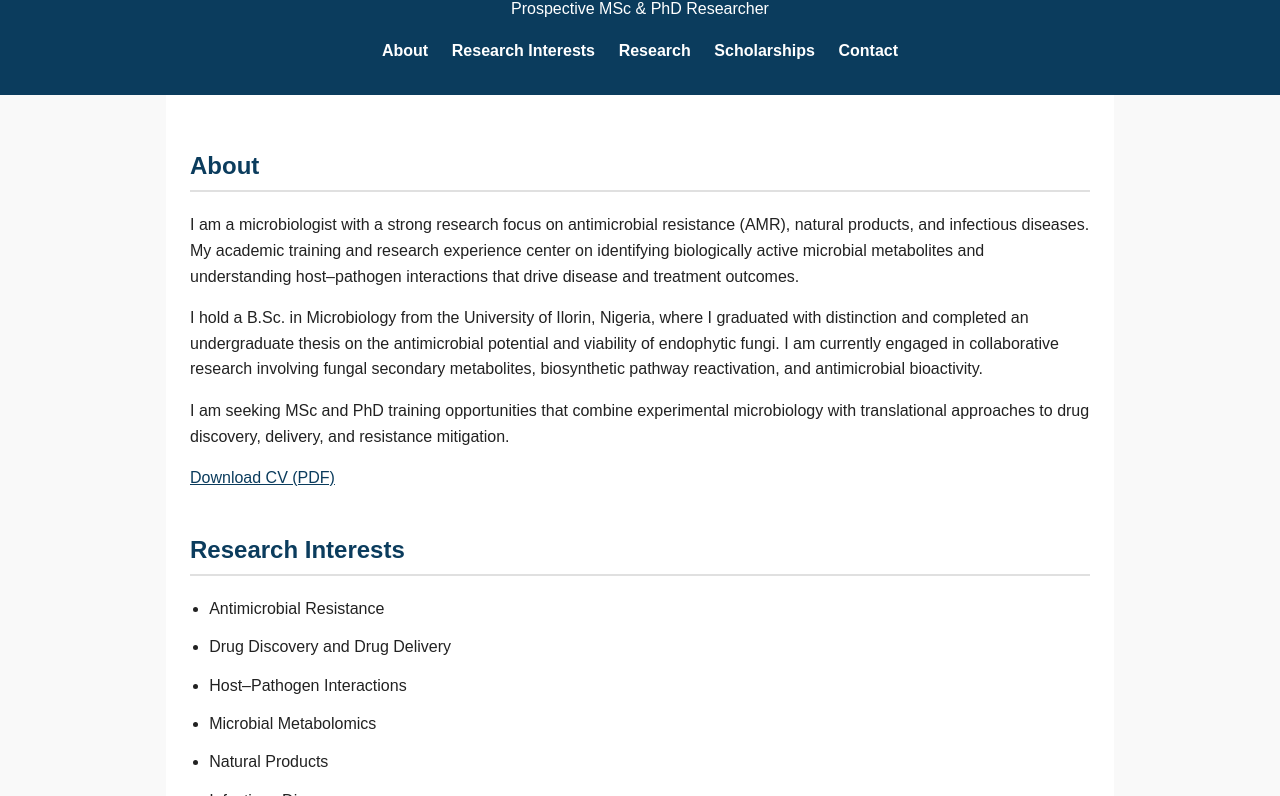
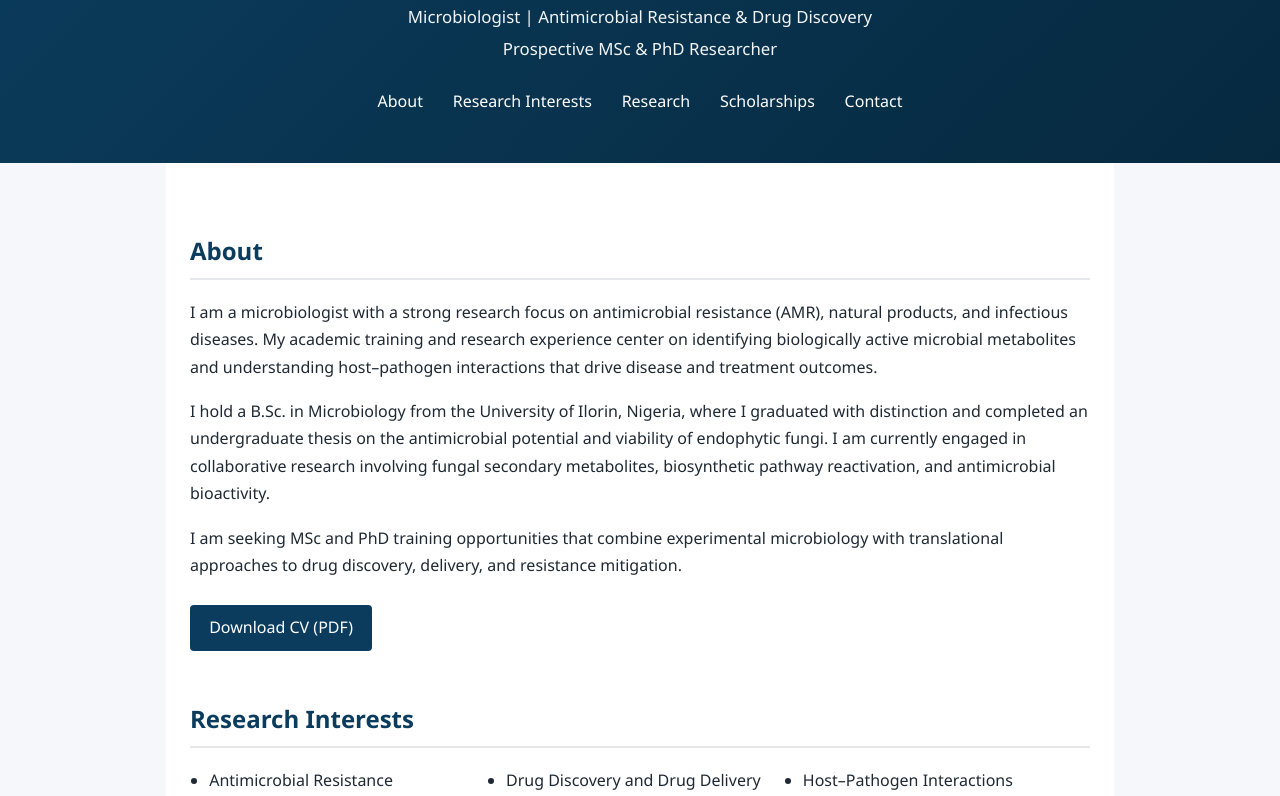
Before and after one commit to Elohor-samuel/elohor-samuel.github.io, a plain HTML site: page index.html in a window 1280 px wide. Shown: the part 142-938 px from the top of the page. Drawn offline with Linux system fonts and the light colour scheme.

Commit message:
Update style.css
Updated version 2

```diff
--- a/style.css
+++ b/style.css
@@ -1,36 +1,43 @@
 body {
-    font-family: Arial, Helvetica, sans-serif;
-    line-height: 1.6;
+    font-family: "Segoe UI", Roboto, Helvetica, Arial, sans-serif;
     margin: 0;
-    background-color: #f9f9f9;
-    color: #222;
+    line-height: 1.7;
+    background-color: #f5f7fa;
+    color: #1f2933;
 }
 
 header {
-    background-color: #0b3c5d;
+    background: linear-gradient(135deg, #0b3c5d, #06293f);
     color: #ffffff;
-    padding: 2rem 1rem;
+    padding: 3rem 1.5rem;
+}
+
+.header-content {
+    max-width: 1000px;
+    margin: auto;
     text-align: center;
 }
 
 header h1 {
-    margin-bottom: 0.3rem;
+    font-size: 2.4rem;
+    margin-bottom: 0.4rem;
 }
 
 .subtitle {
     margin: 0.2rem 0;
-    font-size: 1rem;
+    font-size: 1.05rem;
+    opacity: 0.95;
 }
 
 nav {
-    margin-top: 1rem;
+    margin-top: 1.5rem;
 }
 
 nav a {
     color: #ffffff;
-    margin: 0 0.6rem;
+    margin: 0 0.8rem;
     text-decoration: none;
-    font-weight: bold;
+    font-weight: 500;
 }
 
 nav a:hover {
@@ -40,27 +47,24 @@ nav a:hover {
 main {
     max-width: 900px;
     margin: auto;
-    padding: 2rem 1.5rem;
+    padding: 3rem 1.5rem;
     background-color: #ffffff;
 }
 
 section {
-    margin-bottom: 2.5rem;
+    margin-bottom: 3rem;
 }
 
 h2 {
     color: #0b3c5d;
-    border-bottom: 2px solid #e0e0e0;
-    padding-bottom: 0.3rem;
+    font-size: 1.5rem;
+    border-bottom: 2px solid #e5e7eb;
+    padding-bottom: 0.4rem;
+    margin-bottom: 1.2rem;
 }
 
-h3 {
-    margin-bottom: 0.2rem;
-}
-
-.date {
-    font-size: 0.9rem;
-    color: #555;
+p {
+    margin-bottom: 1.1rem;
 }
 
 ul {
@@ -71,18 +75,39 @@ li {
     margin-bottom: 0.8rem;
 }
 
+.two-column {
+    display: grid;
+    grid-template-columns: repeat(auto-fit, minmax(250px, 1fr));
+    gap: 0.6rem;
+}
+
+.cv-link a {
+    display: inline-block;
+    margin-top: 0.5rem;
+    padding: 0.6rem 1.2rem;
+    background-color: #0b3c5d;
+    color: #ffffff;
+    text-decoration: none;
+    border-radius: 4px;
+    font-weight: 500;
+}
+
+.cv-link a:hover {
+    background-color: #06293f;
+}
+
 a {
     color: #0b3c5d;
 }
 
 a:hover {
-    color: #08304a;
+    color: #06293f;
 }
 
 footer {
     text-align: center;
-    padding: 1rem;
+    padding: 1.2rem;
+    background-color: #f0f2f5;
     font-size: 0.9rem;
-    background-color: #f0f0f0;
-    color: #444;
+    color: #4b5563;
 }
```
